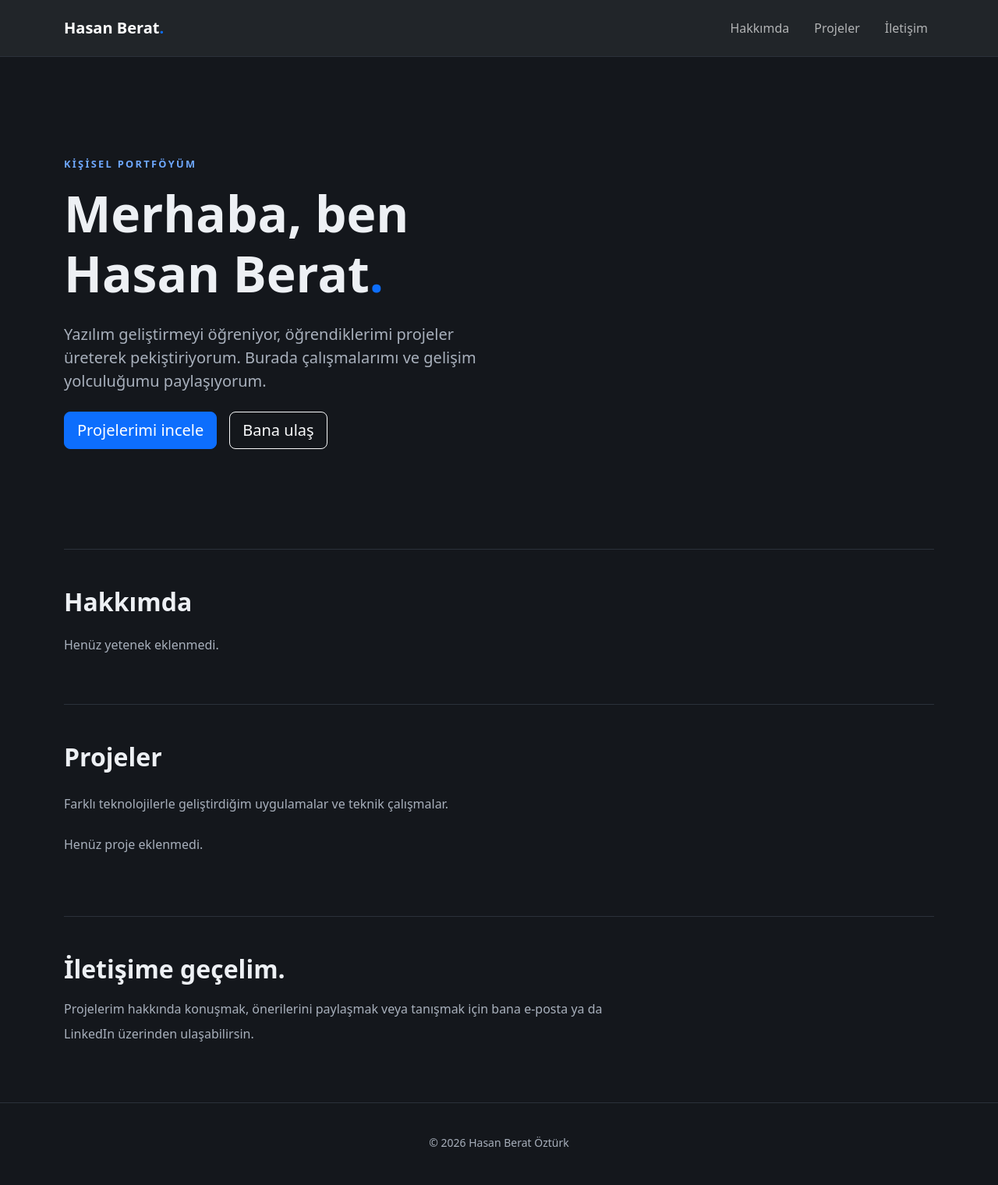
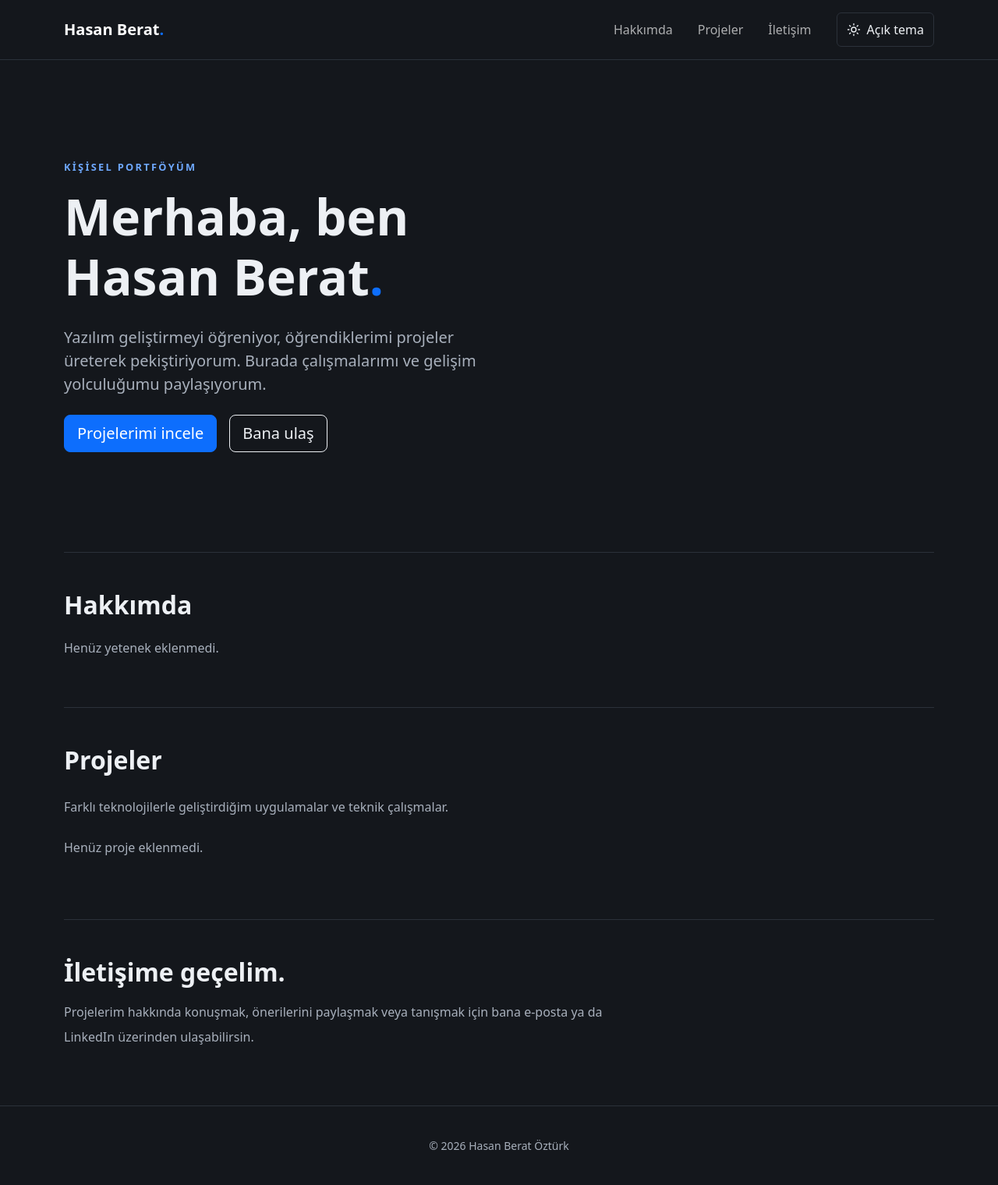
Before and after one commit to hasanberatozturk/Portfolio, a Django app: page / in a window 1280 px wide. Shown: the whole page at 78% size. Before the commit the page ends 1471 px from the top, so only its background shows below. Run offline with Django 5.2, Linux system fonts and the light colour scheme; data that the repository does not hold is empty; parts of the project's set-up code (start-up, migrations or seed data) failed here and were passed over.

Commit message:
Add light and dark theme switcher

```diff
--- a/kisisel_portfoy/portfoy_app/static/portfoy_app/style.css
+++ b/kisisel_portfoy/portfoy_app/static/portfoy_app/style.css
@@ -1,10 +1,47 @@
-body {
+:root[data-bs-theme="dark"] {
     --bs-body-bg: #14171c;
+    --bs-body-bg-rgb: 20, 23, 28;
     --bs-body-color: #edf0f4;
+    --bs-body-color-rgb: 237, 240, 244;
     --bs-secondary-color: #a8b0bc;
     --bs-border-color: #2b313a;
 }
 
+:root[data-bs-theme="light"] {
+    --bs-body-bg: #f7f9fc;
+    --bs-body-bg-rgb: 247, 249, 252;
+    --bs-body-color: #172235;
+    --bs-body-color-rgb: 23, 34, 53;
+    --bs-secondary-color: #536174;
+    --bs-border-color: #d9e1ec;
+}
+
+.btn-outline-theme {
+    --bs-btn-color: var(--bs-body-color);
+    --bs-btn-border-color: var(--bs-body-color);
+    --bs-btn-hover-color: var(--bs-body-bg);
+    --bs-btn-hover-bg: var(--bs-body-color);
+    --bs-btn-hover-border-color: var(--bs-body-color);
+    --bs-btn-active-color: var(--bs-body-bg);
+    --bs-btn-active-bg: var(--bs-body-color);
+    --bs-btn-active-border-color: var(--bs-body-color);
+    --bs-btn-focus-shadow-rgb: var(--bs-body-color-rgb);
+}
+
+.theme-toggle:not([hidden]) {
+    display: inline-flex;
+    align-items: center;
+    justify-content: center;
+    gap: 0.5rem;
+    min-height: 44px;
+    min-width: 44px;
+    border-color: var(--bs-border-color);
+}
+
+[data-bs-theme="dark"] .theme-icon-moon,
+[data-bs-theme="light"] .theme-icon-sun {
+    display: none;
+}
 
 .hero-section {
     padding-block: clamp(4rem, 10vw, 8rem);
@@ -28,7 +65,7 @@ section[id] {
     padding-bottom: 1rem;
     scroll-snap-type: x proximity;
     scrollbar-width: thin;
-    scrollbar-color: #64748b #20252d;
+    scrollbar-color: var(--bs-secondary-color) var(--bs-body-bg);
 }
 
 .project-item {
--- /dev/null
+++ b/kisisel_portfoy/portfoy_app/static/portfoy_app/theme.js
@@ -0,0 +1,41 @@
+(() => {
+    const key = "portfolio-theme";
+    const root = document.documentElement;
+    const themeColor = document.querySelector('meta[name="theme-color"]');
+
+    function applyTheme(value) {
+        const theme = value === "light" ? "light" : "dark";
+        root.setAttribute("data-bs-theme", theme);
+        if (themeColor) themeColor.content = theme === "light" ? "#f7f9fc" : "#14171c";
+
+        const button = document.getElementById("theme-toggle");
+        const label = document.getElementById("theme-toggle-label");
+        const next = theme === "dark" ? "Açık" : "Koyu";
+        if (button) {
+            button.setAttribute("aria-label", `${next} temaya geç`);
+            button.title = `${next} temaya geç`;
+        }
+        if (label) label.textContent = `${next} tema`;
+    }
+
+    // Apply the stored choice before the page paints to avoid a theme flash.
+    let saved = "dark";
+    try { saved = localStorage.getItem(key); } catch { /* Storage can be blocked. */ }
+    applyTheme(saved);
+
+    document.addEventListener("DOMContentLoaded", () => {
+        const button = document.getElementById("theme-toggle");
+        if (!button) return;
+        applyTheme(root.getAttribute("data-bs-theme"));
+        button.hidden = false;
+        button.addEventListener("click", () => {
+            const next = root.getAttribute("data-bs-theme") === "dark" ? "light" : "dark";
+            applyTheme(next);
+            try { localStorage.setItem(key, next); } catch { /* Still allow switching for this visit. */ }
+        });
+    });
+
+    window.addEventListener("storage", (event) => {
+        if (event.key === key || event.key === null) applyTheme(event.newValue);
+    });
+})();
--- a/kisisel_portfoy/portfoy_app/templates/portfoy_app/base.html
+++ b/kisisel_portfoy/portfoy_app/templates/portfoy_app/base.html
@@ -5,6 +5,8 @@
 <head>
     <meta charset="UTF-8">
     <meta name="viewport" content="width=device-width, initial-scale=1.0">
+    <meta name="theme-color" content="#14171c">
+    <script src="{% static 'portfoy_app/theme.js' %}"></script>
     <title>{% block title %}Hasan Berat Öztürk | Kişisel Portföy{% endblock %}</title>
     <meta name="description"
         content="Hasan Berat Öztürk’ün mobil uygulama, web geliştirme ve görüntü işleme projeleri. Çalışmalarını keşfedin, özgeçmişini inceleyin ve iletişime geçin.">
@@ -14,7 +16,7 @@
     <script src="https://cdn.jsdelivr.net/npm/bootstrap@5.3.8/dist/js/bootstrap.bundle.min.js"
         integrity="sha384-FKyoEForCGlyvwx9Hj09JcYn3nv7wiPVlz7YYwJrWVcXK/BmnVDxM+D2scQbITxI" crossorigin="anonymous"
         defer></script>
-    <link rel="stylesheet" href="{% static 'portfoy_app/style.css' %}?v=2">
+    <link rel="stylesheet" href="{% static 'portfoy_app/style.css' %}?v=3">
     <script src="{% static 'portfoy_app/navigation.js' %}" defer></script>
 
 </head>
@@ -28,10 +30,25 @@
                 Hasan Berat<span class="text-primary">.</span>
             </a>
 
-            <button class="navbar-toggler" type="button" data-bs-toggle="collapse" data-bs-target="#anaMenu"
-                aria-controls="anaMenu" aria-expanded="false" aria-label="Menüyü aç veya kapat">
-                <span class="navbar-toggler-icon"></span>
-            </button>
+            <div class="d-flex align-items-center gap-2 ms-auto ms-lg-4 order-lg-last">
+                <button id="theme-toggle" class="btn btn-outline-theme theme-toggle" type="button"
+                    aria-label="Açık temaya geç" title="Açık temaya geç" hidden>
+                    <svg class="theme-icon-sun" width="18" height="18" viewBox="0 0 24 24" fill="none"
+                        stroke="currentColor" stroke-width="1.8" stroke-linecap="round" aria-hidden="true">
+                        <circle cx="12" cy="12" r="4" />
+                        <path d="M12 2v2m0 16v2M2 12h2m16 0h2M4.93 4.93l1.42 1.42m11.3 11.3 1.42 1.42M4.93 19.07l1.42-1.42m11.3-11.3 1.42-1.42" />
+                    </svg>
+                    <svg class="theme-icon-moon" width="18" height="18" viewBox="0 0 24 24" fill="none"
+                        stroke="currentColor" stroke-width="1.8" stroke-linecap="round" stroke-linejoin="round" aria-hidden="true">
+                        <path d="M20.9 13.3A9 9 0 0 1 10.7 3.1 9 9 0 1 0 20.9 13.3Z" />
+                    </svg>
+                    <span id="theme-toggle-label" class="d-none d-sm-inline">Açık tema</span>
+                </button>
+                <button class="navbar-toggler" type="button" data-bs-toggle="collapse" data-bs-target="#anaMenu"
+                    aria-controls="anaMenu" aria-expanded="false" aria-label="Menüyü aç veya kapat">
+                    <span class="navbar-toggler-icon"></span>
+                </button>
+            </div>
 
             <div class="collapse navbar-collapse" id="anaMenu">
                 <ul class="navbar-nav ms-auto gap-lg-3">
--- a/kisisel_portfoy/portfoy_app/templates/portfoy_app/index.html
+++ b/kisisel_portfoy/portfoy_app/templates/portfoy_app/index.html
@@ -26,12 +26,12 @@
                         Projelerimi incele
                     </a>
 
-                    <a href="#iletisim" class="btn btn-outline-light btn-lg">
+                    <a href="#iletisim" class="btn btn-outline-theme btn-lg">
                         Bana ulaş
                     </a>
 
                     {% if profile.cv %}
-                    <a href="{{ profile.cv.url }}" class="btn btn-outline-light btn-lg" download>
+                    <a href="{{ profile.cv.url }}" class="btn btn-outline-theme btn-lg" download>
                         CV'yi indir
                     </a>
                     {% endif %}
@@ -162,7 +162,7 @@
                 </button>
 
                 {% if project.github_url %}
-                <a href="{{ project.github_url }}" class="btn btn-outline-light" target="_blank"
+                <a href="{{ project.github_url }}" class="btn btn-outline-theme" target="_blank"
                     rel="noopener noreferrer">
                     GitHub’da incele ↗
                 </a>
@@ -205,14 +205,14 @@
                     {% endif %}
 
                     {% if profile.github_url %}
-                    <a href="{{ profile.github_url }}" class="btn btn-outline-light" target="_blank"
+                    <a href="{{ profile.github_url }}" class="btn btn-outline-theme" target="_blank"
                         rel="noopener noreferrer">
                         GitHub ↗
                     </a>
                     {% endif %}
 
                     {% if profile.linkedin_url %}
-                    <a href="{{ profile.linkedin_url }}" class="btn btn-outline-light" target="_blank"
+                    <a href="{{ profile.linkedin_url }}" class="btn btn-outline-theme" target="_blank"
                         rel="noopener noreferrer">
                         LinkedIn ↗
                     </a>
```
